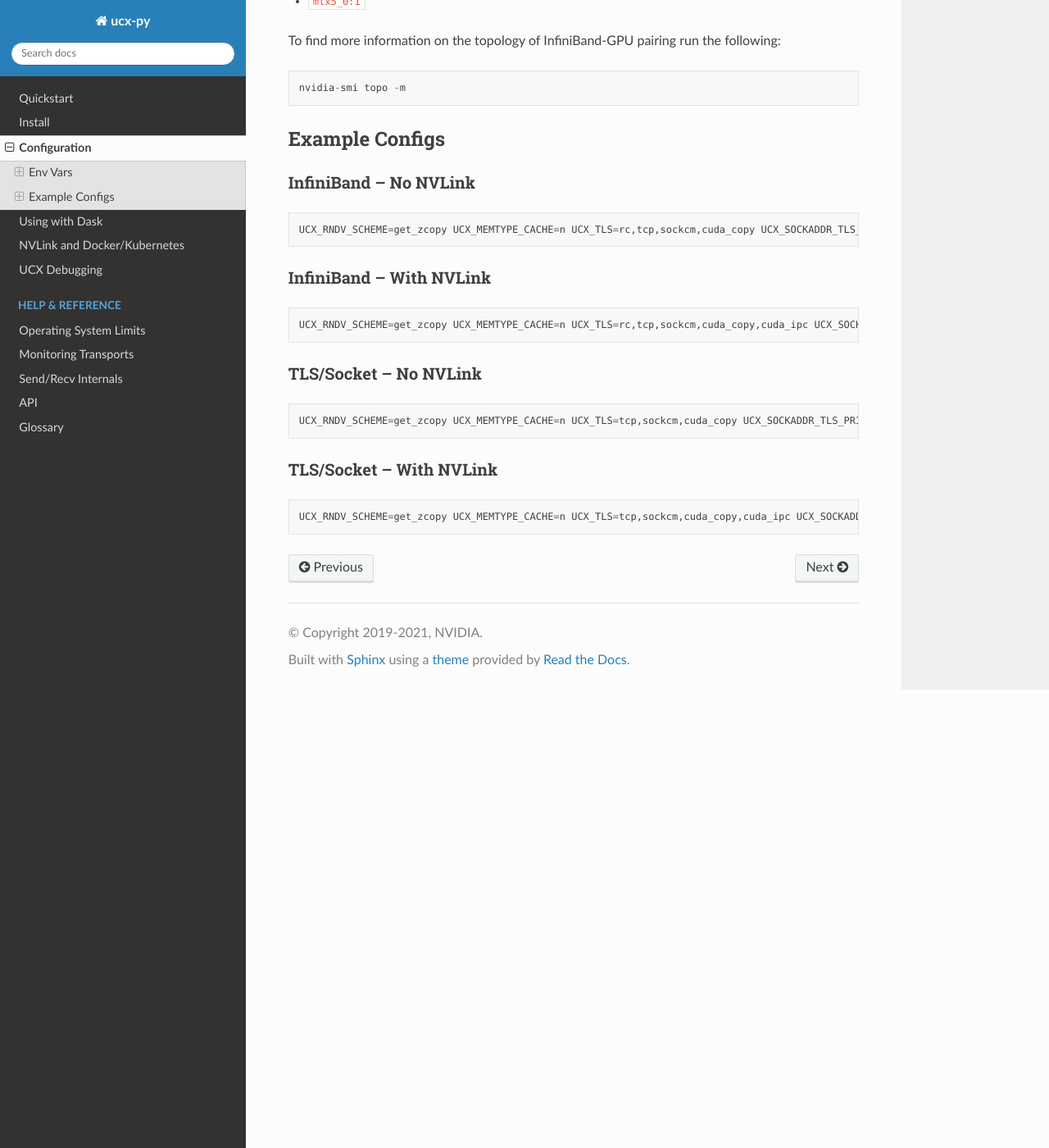
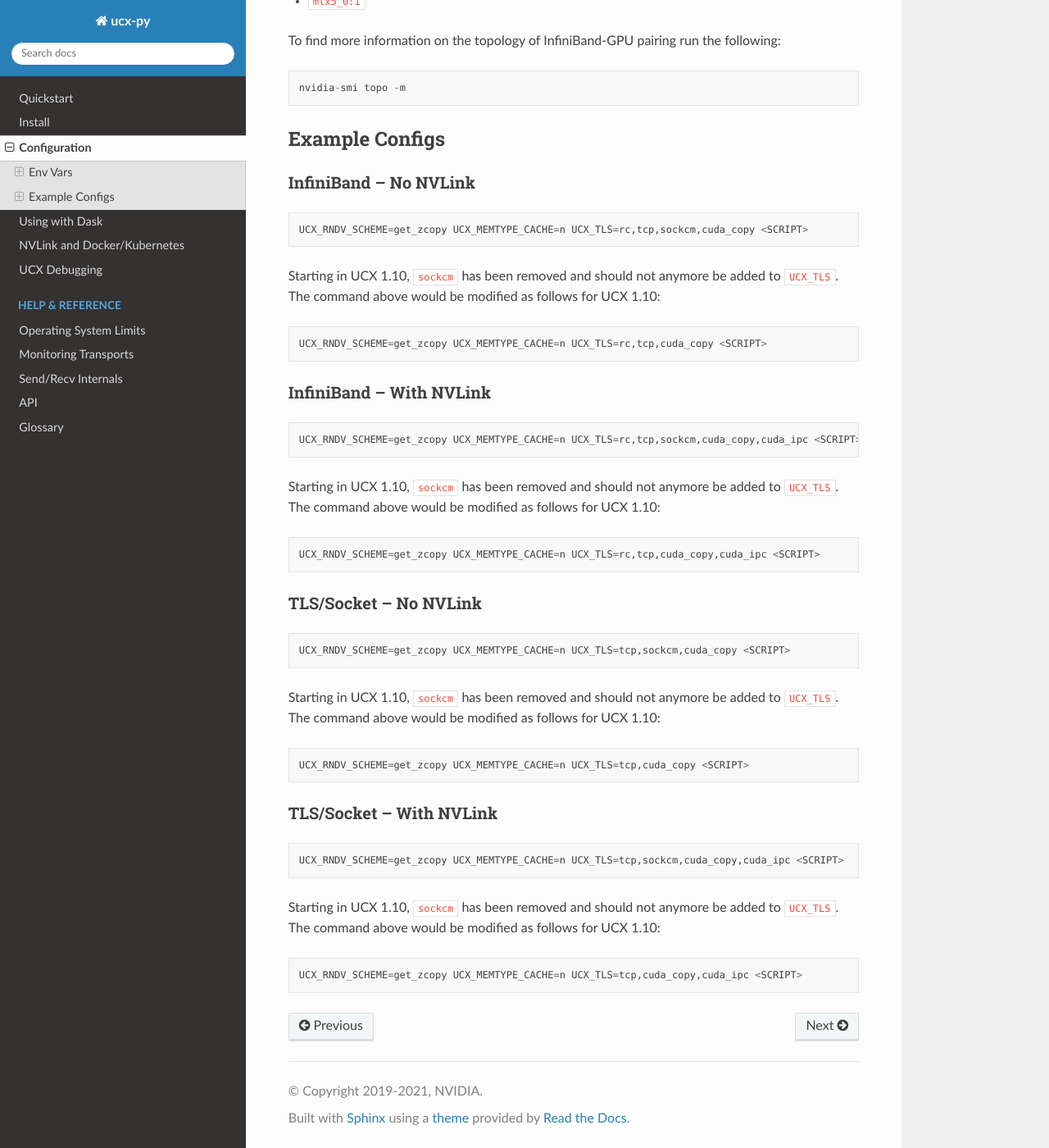
Before and after one commit to rapidsai/ucx-py, a Sphinx documentation site: the page built from docs/source/configuration.rst, in a window 1280 px wide and 1400 px high, scrolled down 3845 px. Shown: the whole window at 82% size. Built offline with Sphinx 7.4.7 and the Read the Docs theme 2.0.0, drawn with Linux system fonts in a browser that asks for light colours; the version number could not be read and is left out; some of the changed text lies outside the part shown.

Commit message:
Update documentation on `sockcm` usage

```diff
--- a/docs/source/configuration.rst
+++ b/docs/source/configuration.rst
@@ -114,7 +114,7 @@ Transport Methods (Simplified):
 - ``rc`` -> InfiniBand (ibv_post_send, ibv_post_recv, ibv_poll_cq) uses rc_v and rc_x (preferably if available)
 - ``cuda_copy`` -> cuMemHostRegister, cuMemcpyAsync
 - ``cuda_ipc`` -> CUDA Interprocess Communication (cuIpcCloseMemHandle, cuIpcOpenMemHandle, cuMemcpyAsync)
-- ``sockcm`` -> connection management over sockets
+- ``sockcm`` -> connection management over sockets (Only applies to UCX 1.9 and older)
 - ``sm/shm`` -> all shared memory transports (mm, cma, knem)
 - ``mm`` -> shared memory transports - only memory mappers
 - ``ugni`` -> ugni_smsg and ugni_rdma (uses ugni_udt for bootstrap)
@@ -159,25 +159,49 @@ InfiniBand -- No NVLink
 
 ::
 
-    UCX_RNDV_SCHEME=get_zcopy UCX_MEMTYPE_CACHE=n UCX_TLS=rc,tcp,sockcm,cuda_copy UCX_SOCKADDR_TLS_PRIORITY=sockcm <SCRIPT>
+    UCX_RNDV_SCHEME=get_zcopy UCX_MEMTYPE_CACHE=n UCX_TLS=rc,tcp,sockcm,cuda_copy <SCRIPT>
+
+Starting in UCX 1.10, ``sockcm`` has been removed and should not anymore be added to ``UCX_TLS``. The command above would be modified as follows for UCX 1.10:
+
+::
+
+    UCX_RNDV_SCHEME=get_zcopy UCX_MEMTYPE_CACHE=n UCX_TLS=rc,tcp,cuda_copy <SCRIPT>
 
 InfiniBand -- With NVLink
 ~~~~~~~~~~~~~~~~~~~~~~~~~~~~~~~~
 
 ::
 
-    UCX_RNDV_SCHEME=get_zcopy UCX_MEMTYPE_CACHE=n UCX_TLS=rc,tcp,sockcm,cuda_copy,cuda_ipc UCX_SOCKADDR_TLS_PRIORITY=sockcm <SCRIPT>
+    UCX_RNDV_SCHEME=get_zcopy UCX_MEMTYPE_CACHE=n UCX_TLS=rc,tcp,sockcm,cuda_copy,cuda_ipc <SCRIPT>
+
+Starting in UCX 1.10, ``sockcm`` has been removed and should not anymore be added to ``UCX_TLS``. The command above would be modified as follows for UCX 1.10:
+
+::
+
+    UCX_RNDV_SCHEME=get_zcopy UCX_MEMTYPE_CACHE=n UCX_TLS=rc,tcp,cuda_copy,cuda_ipc <SCRIPT>
 
 TLS/Socket -- No NVLink
 ~~~~~~~~~~~~~~~~~~~~~~~
 
 ::
 
-    UCX_RNDV_SCHEME=get_zcopy UCX_MEMTYPE_CACHE=n UCX_TLS=tcp,sockcm,cuda_copy UCX_SOCKADDR_TLS_PRIORITY=sockcm <SCRIPT>
+    UCX_RNDV_SCHEME=get_zcopy UCX_MEMTYPE_CACHE=n UCX_TLS=tcp,sockcm,cuda_copy <SCRIPT>
+
+Starting in UCX 1.10, ``sockcm`` has been removed and should not anymore be added to ``UCX_TLS``. The command above would be modified as follows for UCX 1.10:
+
+::
+
+    UCX_RNDV_SCHEME=get_zcopy UCX_MEMTYPE_CACHE=n UCX_TLS=tcp,cuda_copy <SCRIPT>
 
 TLS/Socket -- With NVLink
 ~~~~~~~~~~~~~~~~~~~~~~~~~
 
 ::
 
-    UCX_RNDV_SCHEME=get_zcopy UCX_MEMTYPE_CACHE=n UCX_TLS=tcp,sockcm,cuda_copy,cuda_ipc UCX_SOCKADDR_TLS_PRIORITY=sockcm <SCRIPT>
+    UCX_RNDV_SCHEME=get_zcopy UCX_MEMTYPE_CACHE=n UCX_TLS=tcp,sockcm,cuda_copy,cuda_ipc <SCRIPT>
+
+Starting in UCX 1.10, ``sockcm`` has been removed and should not anymore be added to ``UCX_TLS``. The command above would be modified as follows for UCX 1.10:
+
+::
+
+    UCX_RNDV_SCHEME=get_zcopy UCX_MEMTYPE_CACHE=n UCX_TLS=tcp,cuda_copy,cuda_ipc <SCRIPT>
```
Also changed, not shown: docs/source/dask.rst (+42 -8 lines), docs/source/ucx-debug.rst (+10 -2 lines).
